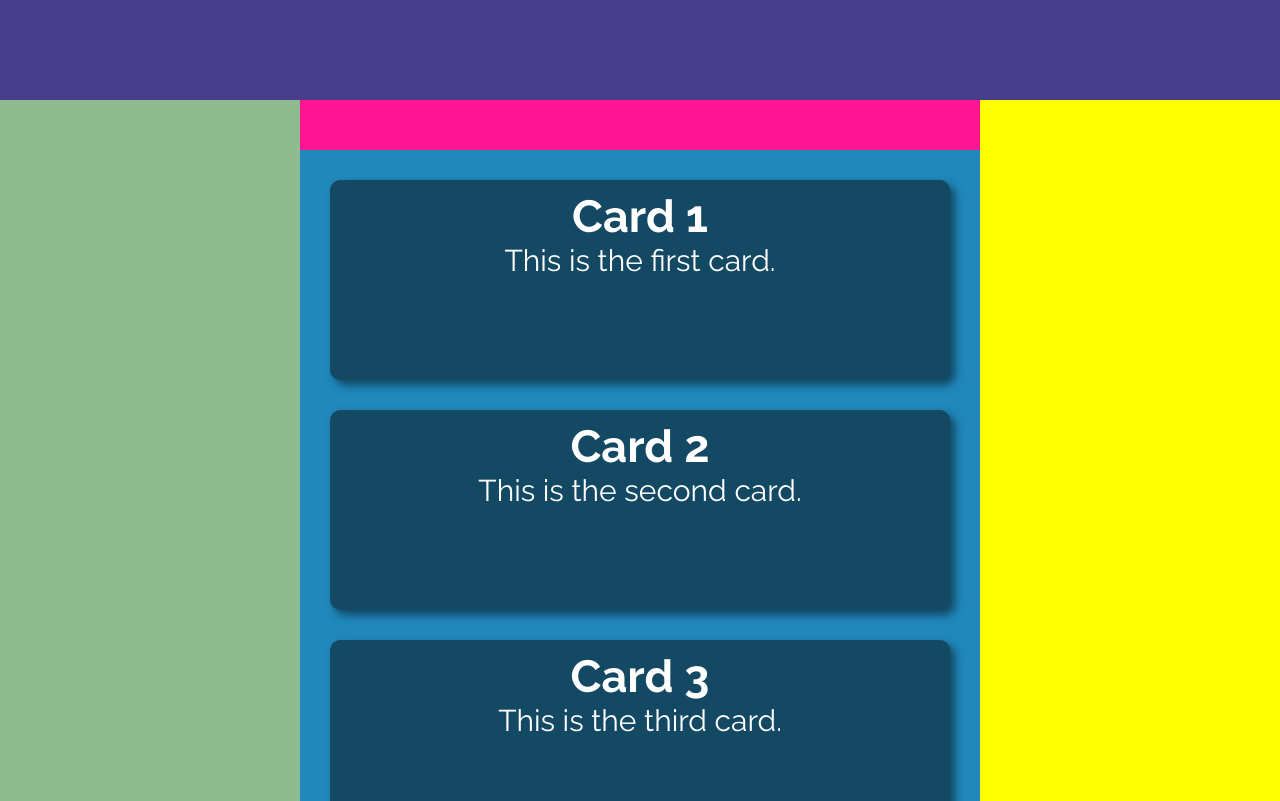
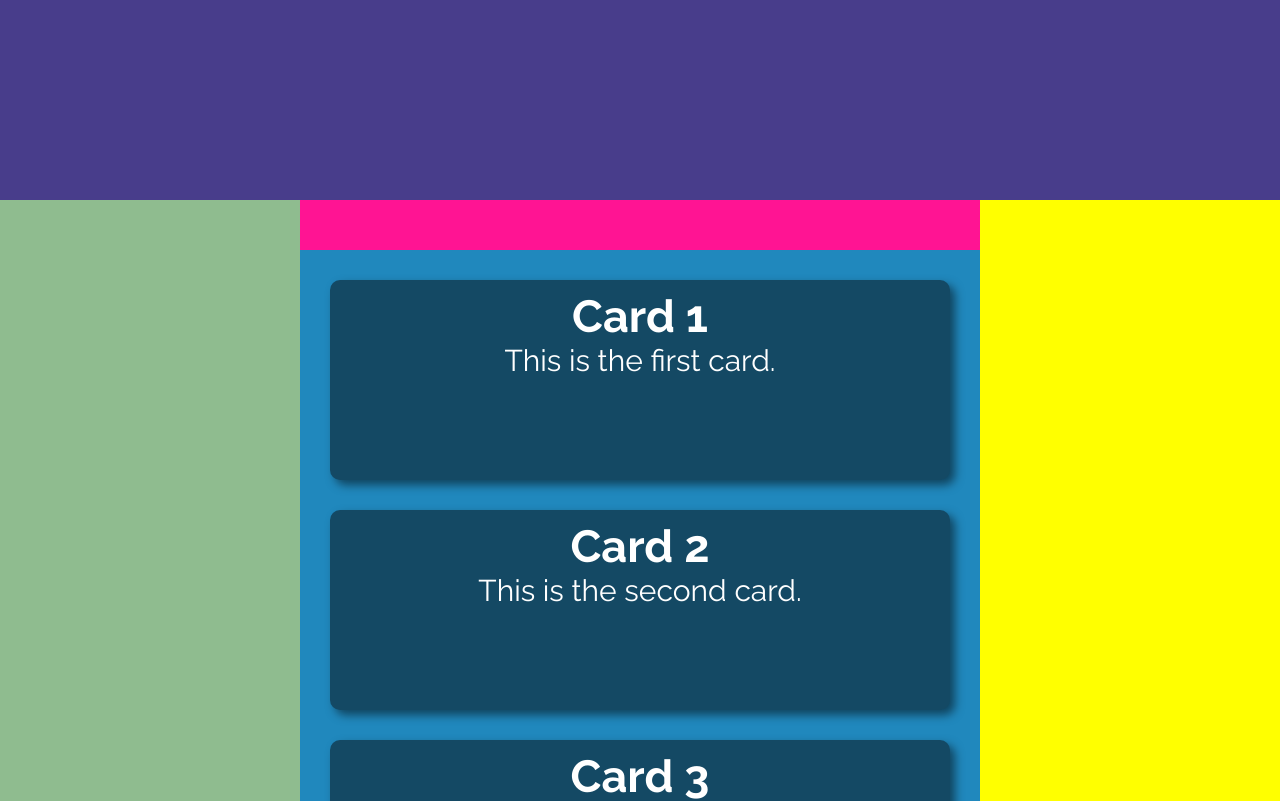
Before and after one commit to Migueljudson/desafio, a React (Vite) app: page / in a window 1280 px wide. Shown: the top 801 px of the page. Built offline with nearby package versions, Linux system fonts and the light colour scheme.

Commit message:
desafio 3

```diff
--- a/src/components/MyGrid.module.css
+++ b/src/components/MyGrid.module.css
@@ -9,7 +9,7 @@
     "footer2 footer2 aside2";
 
   grid-template-columns: 30rem 1fr 30rem;
-  grid-template-rows: 10rem 5rem auto calc(100vh - 15rem) 5rem;
+  grid-template-rows: 20rem 5rem auto calc(100vh - 90rem) 20rem;
 
   @media (max-width: 1200px) {
     grid-template-areas:
```
